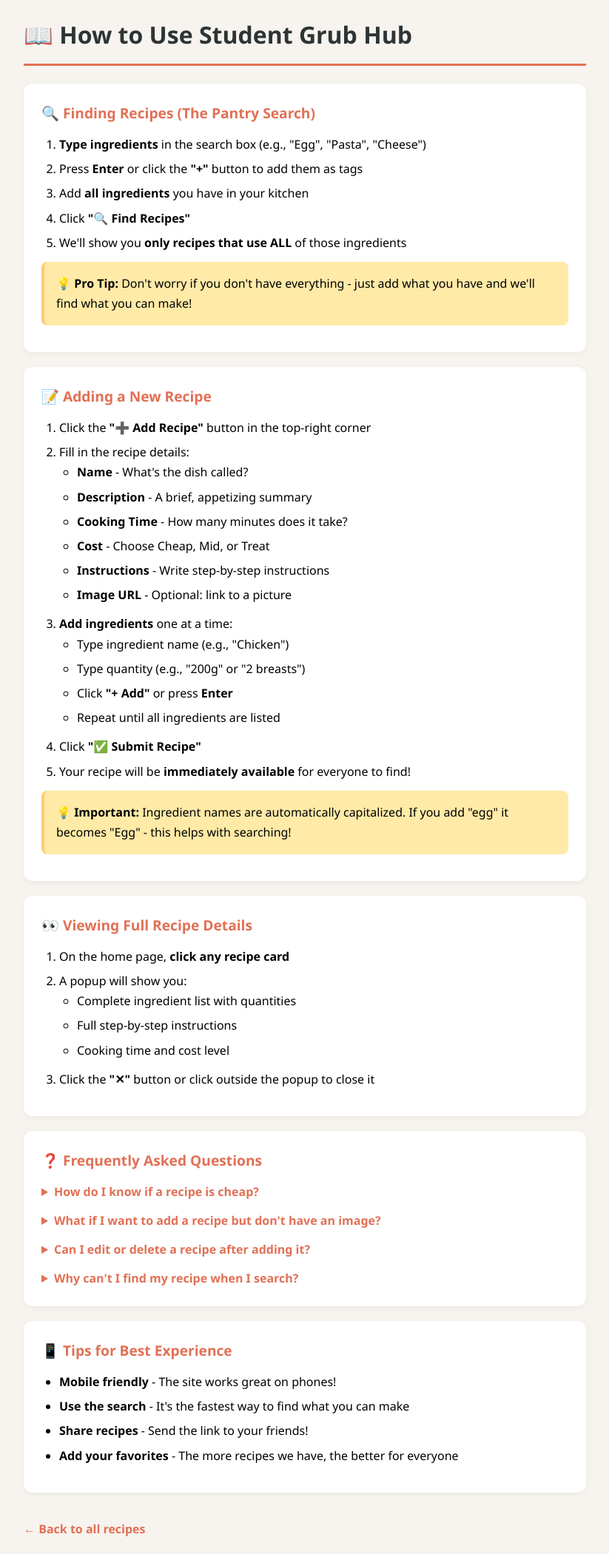
After one commit to not-that-python/uni_recipies, a Flask app: page /help in a window 1280 px wide. The commit adds this page. Shown: the whole page at 74% size, without its empty margins (228-1051 px from the left). Run offline with Flask 3, Linux system fonts and the light colour scheme.

Commit message:
Added help page, collapsible help at the top of add page and tool tips for adding recipe. Set up SECRET_KEY for local env

```diff
--- a/app.py
+++ b/app.py
@@ -3,9 +3,20 @@ from flask import Flask, request, jsonify, render_template
 from flask_cors import CORS
 import sqlite3
 import json
+from dotenv import load_dotenv
+import os
 
 app = Flask(__name__)
 CORS(app)
+
+# Load environment variables from .env file
+load_dotenv()
+
+# Get the secret key
+SECRET_KEY = os.environ.get('SECRET_KEY', 'default-dev-key-for-testing')
+
+# Use it in your app
+app.secret_key = SECRET_KEY
 
 def get_db_connection():
     conn = sqlite3.connect('recipes.db')
@@ -151,5 +162,9 @@ def get_ingredients():
     conn.close()
     return jsonify([row[0] for row in ingredients])
 
+@app.route('/help')
+def help_page():
+    return render_template('help.html')
+
 if __name__ == '__main__':
     app.run(debug=True)
--- /dev/null
+++ b/templates/help.html
@@ -0,0 +1,206 @@
+<!DOCTYPE html>
+<html lang="en">
+<head>
+    <meta charset="UTF-8">
+    <meta name="viewport" content="width=device-width, initial-scale=1.0">
+    <title>How To Use - Student Grub Hub</title>
+    <style>
+        * {
+            margin: 0;
+            padding: 0;
+            box-sizing: border-box;
+            font-family: 'Segoe UI', system-ui, sans-serif;
+        }
+        body {
+            background: #f7f3ee;
+            padding: 20px;
+            max-width: 800px;
+            margin: 0 auto;
+            line-height: 1.7;
+        }
+        h1 {
+            color: #2d3436;
+            border-bottom: 3px solid #e17055;
+            padding-bottom: 12px;
+            margin-bottom: 24px;
+        }
+        .help-section {
+            background: white;
+            padding: 24px;
+            border-radius: 12px;
+            margin-bottom: 20px;
+            box-shadow: 0 2px 8px rgba(0,0,0,0.05);
+        }
+        .help-section h2 {
+            color: #e17055;
+            font-size: 1.2rem;
+            margin-bottom: 12px;
+        }
+        .help-section ul, .help-section ol {
+            padding-left: 24px;
+            margin-bottom: 12px;
+        }
+        .help-section li {
+            margin-bottom: 6px;
+        }
+        .tip-box {
+            background: #ffeaa7;
+            padding: 16px;
+            border-radius: 8px;
+            border-left: 4px solid #fdcb6e;
+            margin: 12px 0;
+        }
+        .back-link {
+            display: inline-block;
+            margin-top: 16px;
+            color: #e17055;
+            text-decoration: none;
+            font-weight: 600;
+        }
+        .back-link:hover {
+            text-decoration: underline;
+        }
+        .step-number {
+            display: inline-block;
+            background: #e17055;
+            color: white;
+            width: 28px;
+            height: 28px;
+            border-radius: 50%;
+            text-align: center;
+            line-height: 28px;
+            font-weight: bold;
+            font-size: 0.85rem;
+            margin-right: 8px;
+        }
+        .screenshot-placeholder {
+            background: #dfe6e9;
+            padding: 20px;
+            text-align: center;
+            border-radius: 8px;
+            margin: 12px 0;
+            color: #636e72;
+            font-style: italic;
+        }
+    </style>
+</head>
+<body>
+
+    <h1>📖 How to Use Student Grub Hub</h1>
+
+    <div class="help-section">
+        <h2>🔍 Finding Recipes (The Pantry Search)</h2>
+        <ol>
+            <li><strong>Type ingredients</strong> in the search box (e.g., "Egg", "Pasta", "Cheese")</li>
+            <li>Press <strong>Enter</strong> or click the <strong>"+"</strong> button to add them as tags</li>
+            <li>Add <strong>all ingredients</strong> you have in your kitchen</li>
+            <li>Click <strong>"🔍 Find Recipes"</strong></li>
+            <li>We'll show you <strong>only recipes that use ALL</strong> of those ingredients</li>
+        </ol>
+        <div class="tip-box">
+            💡 <strong>Pro Tip:</strong> Don't worry if you don't have everything - just add what you have and we'll find what you can make!
+        </div>
+    </div>
+
+    <div class="help-section">
+        <h2>📝 Adding a New Recipe</h2>
+        <ol>
+            <li>Click the <strong>"➕ Add Recipe"</strong> button in the top-right corner</li>
+            <li>Fill in the recipe details:
+                <ul>
+                    <li><strong>Name</strong> - What's the dish called?</li>
+                    <li><strong>Description</strong> - A brief, appetizing summary</li>
+                    <li><strong>Cooking Time</strong> - How many minutes does it take?</li>
+                    <li><strong>Cost</strong> - Choose Cheap, Mid, or Treat</li>
+                    <li><strong>Instructions</strong> - Write step-by-step instructions</li>
+                    <li><strong>Image URL</strong> - Optional: link to a picture</li>
+                </ul>
+            </li>
+            <li><strong>Add ingredients</strong> one at a time:
+                <ul>
+                    <li>Type ingredient name (e.g., "Chicken")</li>
+                    <li>Type quantity (e.g., "200g" or "2 breasts")</li>
+                    <li>Click <strong>"+ Add"</strong> or press <strong>Enter</strong></li>
+                    <li>Repeat until all ingredients are listed</li>
+                </ul>
+            </li>
+            <li>Click <strong>"✅ Submit Recipe"</strong></li>
+            <li>Your recipe will be <strong>immediately available</strong> for everyone to find!</li>
+        </ol>
+        <div class="tip-box">
+            💡 <strong>Important:</strong> Ingredient names are automatically capitalized. If you add "egg" it becomes "Egg" - this helps with searching!
+        </div>
+    </div>
+
+    <div class="help-section">
+        <h2>👀 Viewing Full Recipe Details</h2>
+        <ol>
+            <li>On the home page, <strong>click any recipe card</strong></li>
+            <li>A popup will show you:
+                <ul>
+                    <li>Complete ingredient list with quantities</li>
+                    <li>Full step-by-step instructions</li>
+                    <li>Cooking time and cost level</li>
+                </ul>
+            </li>
+            <li>Click the <strong>"✕"</strong> button or click outside the popup to close it</li>
+        </ol>
+    </div>
+
+    <div class="help-section">
+        <h2>❓ Frequently Asked Questions</h2>
+
+        <details>
+            <summary style="font-weight: 600; cursor: pointer; color: #e17055;">
+                How do I know if a recipe is cheap?
+            </summary>
+            <p style="margin-top: 8px;">
+                Each recipe shows a cost badge:
+                <span style="background:#ffeaa7; padding:2px 10px; border-radius:12px; margin:0 4px;">💰 Cheap</span> - under £3 per portion,
+                <span style="background:#ffeaa7; padding:2px 10px; border-radius:12px; margin:0 4px;">💰💰 Mid</span> - £3-£6 per portion,
+                <span style="background:#ffeaa7; padding:2px 10px; border-radius:12px; margin:0 4px;">💰💰💰 Treat</span> - over £6 per portion
+            </p>
+        </details>
+
+        <details style="margin-top: 12px;">
+            <summary style="font-weight: 600; cursor: pointer; color: #e17055;">
+                What if I want to add a recipe but don't have an image?
+            </summary>
+            <p style="margin-top: 8px;">
+                No problem! Just leave the image URL field empty. We'll automatically show a placeholder image.
+            </p>
+        </details>
+
+        <details style="margin-top: 12px;">
+            <summary style="font-weight: 600; cursor: pointer; color: #e17055;">
+                Can I edit or delete a recipe after adding it?
+            </summary>
+            <p style="margin-top: 8px;">
+                Not yet! We're working on adding edit/delete features soon. For now, if you made a mistake, just add a corrected version.
+            </p>
+        </details>
+
+        <details style="margin-top: 12px;">
+            <summary style="font-weight: 600; cursor: pointer; color: #e17055;">
+                Why can't I find my recipe when I search?
+            </summary>
+            <p style="margin-top: 8px;">
+                Make sure you're searching with <strong>ALL</strong> the ingredients in your recipe. The search only shows recipes that use <strong>every single ingredient</strong> you type in.
+            </p>
+        </details>
+    </div>
+
+    <div class="help-section">
+        <h2>📱 Tips for Best Experience</h2>
+        <ul>
+            <li><strong>Mobile friendly</strong> - The site works great on phones!</li>
+            <li><strong>Use the search</strong> - It's the fastest way to find what you can make</li>
+            <li><strong>Share recipes</strong> - Send the link to your friends!</li>
+            <li><strong>Add your favorites</strong> - The more recipes we have, the better for everyone</li>
+        </ul>
+    </div>
+
+    <a href="/" class="back-link">← Back to all recipes</a>
+
+</body>
+</html>
```
Also changed, not shown: templates/add.html (+36 -5 lines), templates/index.html (+7 -3 lines), 1 other file.
